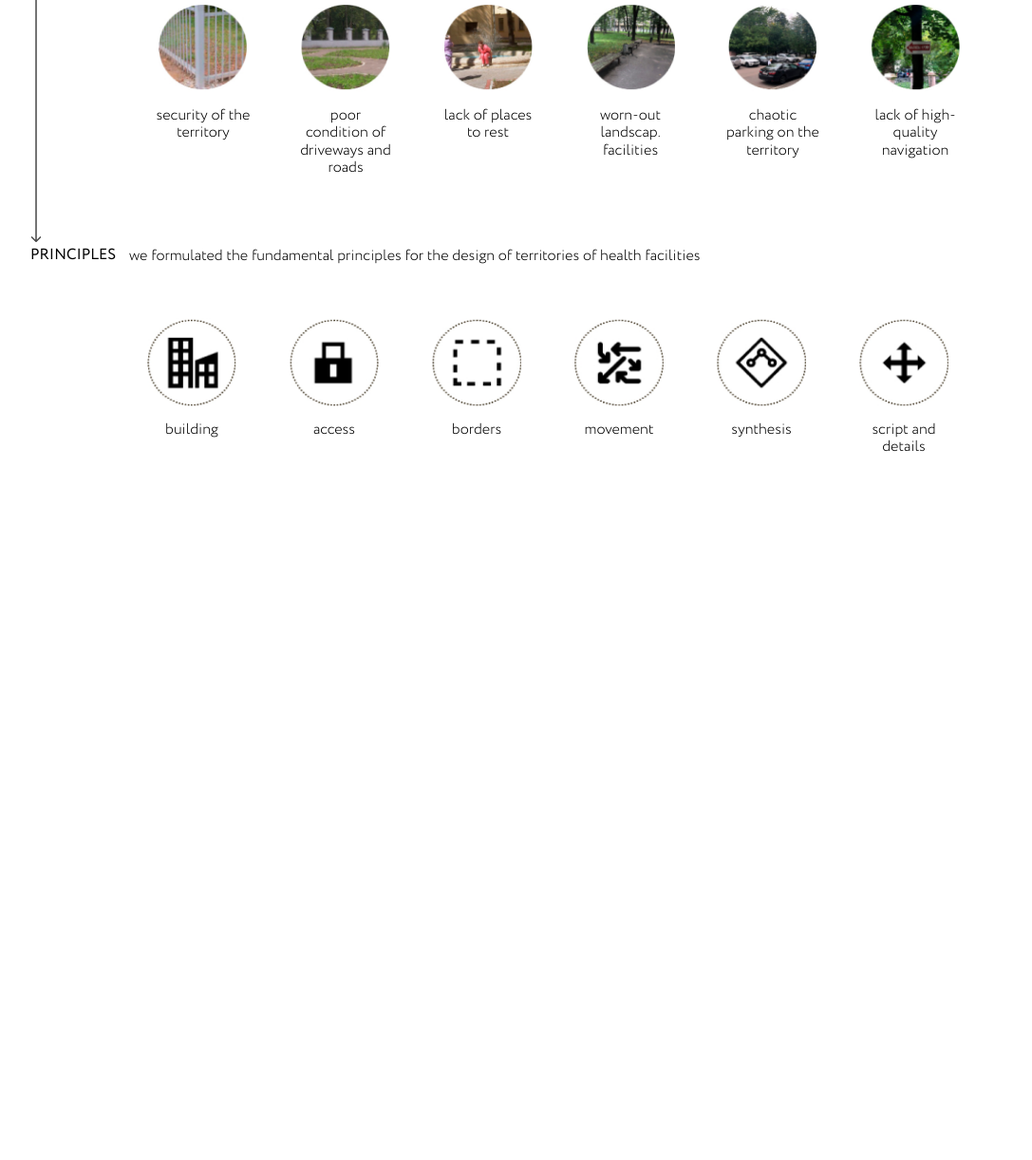
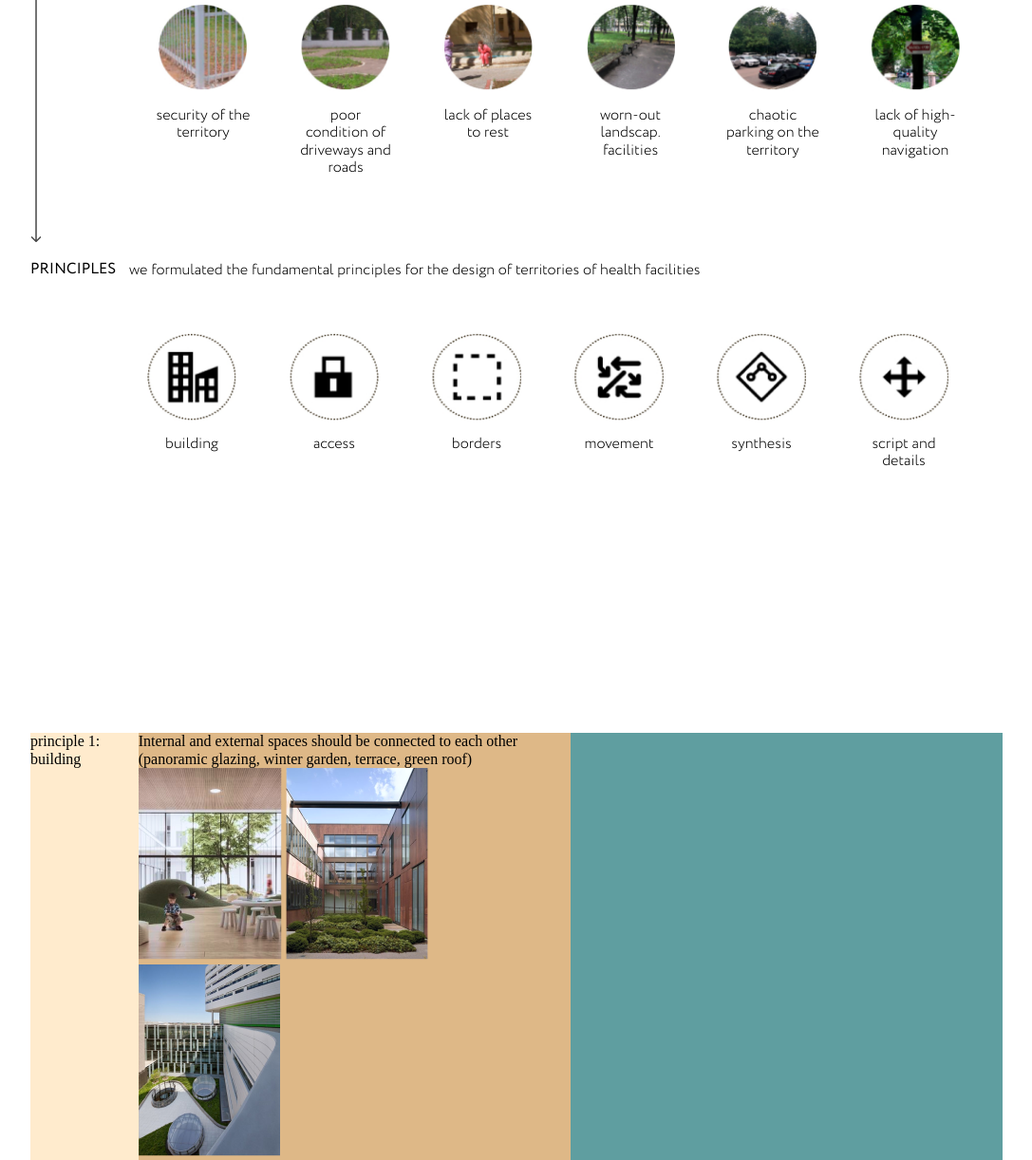
Before and after one commit to Melbinex/melbinex.github.io, a plain HTML site: page Eleonora-sorokina/pages/project2/index.html in a window 1280 px wide. Shown: the part 2070-3292 px from the top of the page at 95% size, without its empty margins (96-1183 px from the left). Before the commit the page ends 2551 px from the top, so only its background shows below. Drawn offline with nearby package versions, Linux system fonts and the light colour scheme.

Commit message:
Без названия

```diff
--- a/Eleonora-sorokina/pages/project2/css/style.css
+++ b/Eleonora-sorokina/pages/project2/css/style.css
@@ -338,6 +338,7 @@ margin-left: 15%;
 
 
 .pr1__bottom{
+    margin-top: 15px;
     display: flex;
     flex-direction: column;
 }
@@ -384,3 +385,26 @@ margin-left: 15%;
     height: 94px;
     margin-bottom: 15px;
 }
+
+
+
+
+.pr2{
+    display: grid;
+    grid-template-columns: 1fr 4fr 4fr;
+    height: 425px;
+    margin-top: 278px;
+}
+
+.pr2__left{
+    width: 333;
+background-color: blanchedalmond;
+}
+
+.pr2__middle{
+background-color: burlywood;
+}
+
+.pr2__right{
+background-color: cadetblue;
+}
--- a/Eleonora-sorokina/pages/project2/index.html
+++ b/Eleonora-sorokina/pages/project2/index.html
@@ -171,7 +171,8 @@
                                 <p>analytics</p>
                             </div>
                             <div class="pr1__top_description">
-                        <p>our team analyzed the territories of healthcare facilities and identified the main problems
+                                <p>our team analyzed the territories of healthcare facilities and identified the main
+                                    problems
                                     from them</p>
                             </div>
                         </div>
@@ -247,7 +248,24 @@
 
 
                 </div>
-        <div class="pr2"></div>
+                <div class="pr2">
+                    <div class="pr2__left">
+                        <div class="pr2__left_tittle">
+                            <p>principle 1:<br> building</p>
+                        </div>
+                    </div>
+                    <div class="pr2__middle">
+                        <div class="pr2__middle_description">
+                            <p>Internal and external spaces should be connected to each other (panoramic glazing, winter garden, terrace, green roof)</p>
+                        </div>
+                        <div class="pr2__middle_img">
+                            <img class="pr2__middle_img_img middle_img1" src="../../img/prin1a.png" alt="">
+                            <img class="pr2__middle_img_img middle_img2" src="../../img/prin1b.png" alt="">
+                            <img class="pr2__middle_img_img middle_img3" src="../../img/prin1c.png" alt="">
+                        </div>
+                    </div>
+                    <div class="pr2__right"></div>
+                </div>
                 <div class="pr3"></div>
                 <div class="pr4"></div>
                 <div class="pr5"></div>
```
Also changed, not shown: Eleonora-sorokina/img/prin1.png (added), Eleonora-sorokina/img/prin1a.png (added), Eleonora-sorokina/img/prin1b.png (added), Eleonora-sorokina/img/prin1c.png (added), Eleonora-sorokina/img/prin2.png (added), Eleonora-sorokina/img/prin3.png (added). Lines whose indentation alone changed are shown as unchanged.
